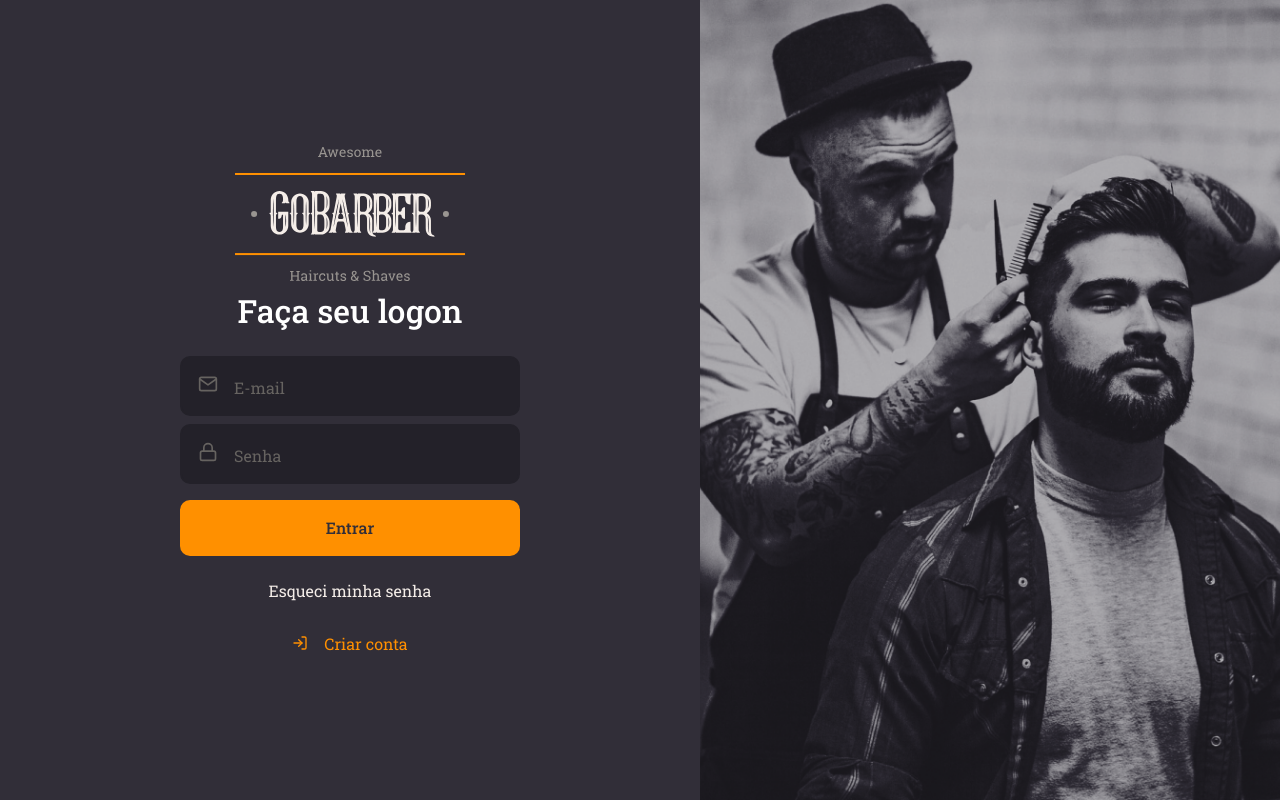
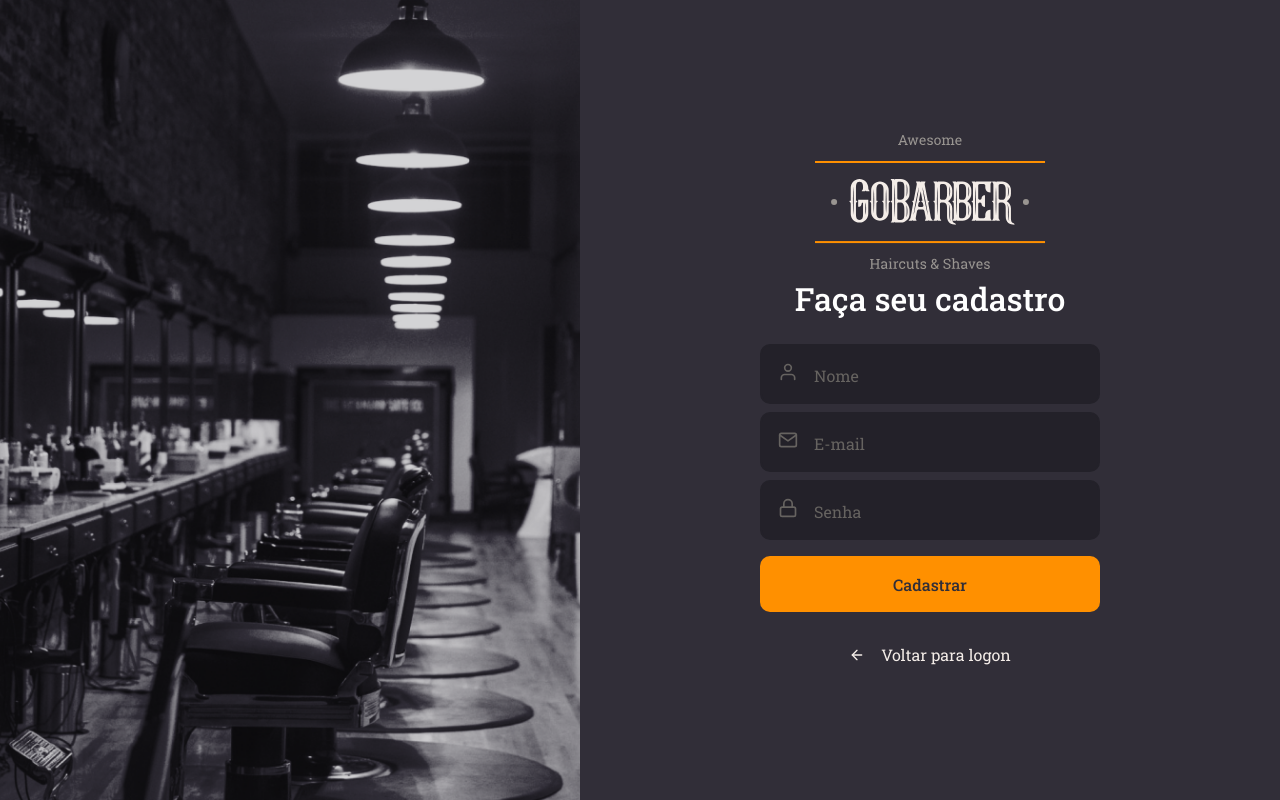
Before and after one commit to matosleo/gobarber-frontend-web, a React (Create React App) app: page / in a window 1280 px wide. Built offline with nearby package versions, Linux system fonts and the light colour scheme; the HTML template or start-up script is replaced by a standard one.

Commit message:
pagina de cadastro

```diff
--- a/src/App.tsx
+++ b/src/App.tsx
@@ -1,12 +1,13 @@
 import React from 'react';
 
-import SignIn from './pages/SignIn';
+// import SignIn from './pagInes/SignIn';
+import SignUp from './pages/SignUp';
 import GlobalStyle from './styles/global';
 
 const App: React.FC = () => {
   return (
     <>
-      <SignIn />
+      <SignUp />
       <GlobalStyle />
     </>
   );
--- /dev/null
+++ b/src/pages/SignUp/index.tsx
@@ -0,0 +1,39 @@
+import React from 'react';
+import {FiArrowLeft, FiMail, FiLock, FiUser} from 'react-icons/fi'
+
+import logoImg from '../../assets/logo.svg';
+
+import Input from '../../components/Input';
+import Button from '../../components/Button';
+
+import {Container, Content, Background} from './styles';
+
+const SignUp: React.FC = () => (
+  <Container>
+    <Background />
+    <Content>
+      <img src={logoImg} alt="GoBarber" />
+
+      <form>
+        <h1>Faça seu cadastro</h1>
+
+        <Input name="name" icon={FiUser} placeholder="Nome" />
+
+        <Input name="email" icon={FiMail} placeholder="E-mail" />
+
+        <Input name="password" icon={FiLock} type="password" placeholder="Senha" />
+
+        <Button type="submit">Cadastrar</Button>
+
+      </form>
+
+      <a href="login">
+        <FiArrowLeft />
+        Voltar para logon
+      </a>
+    </Content>
+
+  </Container>
+);
+
+export default SignUp;
--- /dev/null
+++ b/src/pages/SignUp/styles.ts
@@ -0,0 +1,64 @@
+import styled from 'styled-components';
+import {shade} from 'polished';
+import signupBackgroundImg from '../../assets/sign-up-background.png';
+
+export const Container = styled.div`
+height: 100vh;
+display: flex;
+align-items: stretch;
+`;
+export const Content = styled.div`
+
+display: flex;
+flex-direction: column;
+align-items: center;
+place-content: center;
+
+width: 100%;
+max-width: 700px;
+
+form {
+  margin: 08px 0;
+  width: 340px;
+  text-align: center;
+
+  h1 {
+    margin-bottom: 24px;
+  }
+
+  a {
+    color: #F4EDE8;
+    display: block;
+    margin-top: 24px;
+    text-decoration: none;
+    transition: color 0.2;
+
+    &:hover {
+      color: ${shade(0.2, '#F4EDE8')};
+    }
+  }
+}
+
+> a {
+    color: #F4EDE8;
+    display: block;
+    margin-top: 24px;
+    text-decoration: none;
+    transition: color 0.2;
+    display: flex;
+    align-items: center;
+
+    svg {
+      margin-right: 16px;
+    }
+
+    &:hover {
+      color: ${shade(0.2, '#F4EDE8')};
+    }
+  }
+`;
+export const Background = styled.div`
+flex: 1;
+background: url(${signupBackgroundImg}) no-repeat center;
+background-size: cover;
+`;
```
Also changed, not shown: src/assets/sign-up-background.png (added).
